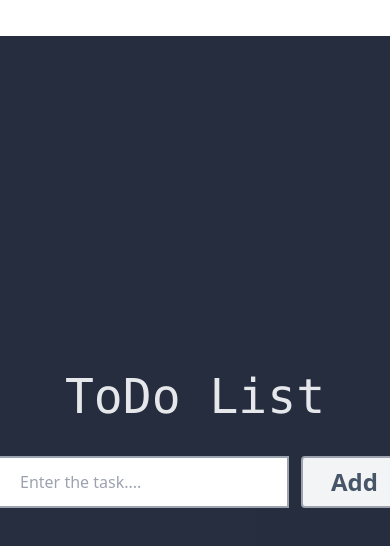
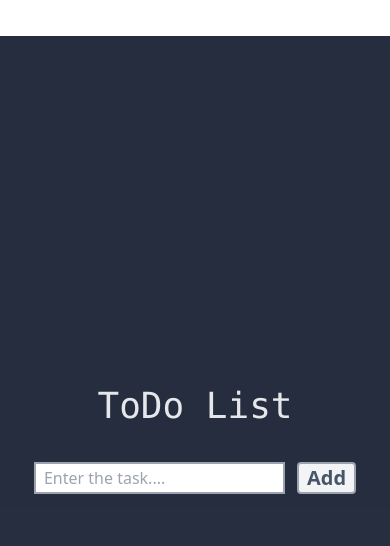
Before and after one commit to anfasmohammed/ToDo-App, a React (Create React App) app: page / in a window 390 px wide. Shown: the top 546 px of the page. Built offline with nearby package versions, Linux system fonts and the light colour scheme.

Commit message:
final commit

```diff
--- a/src/App.js
+++ b/src/App.js
@@ -72,14 +72,14 @@ const editTask=(taskName,id)=>{
   return (
 
 
-<div className="bg-slate-900 bg-opacity-90 flex flex-col gap-9 justify-center items-center h-screen mt-9">
-<h1 className="  text-5xl text-gray-200 font-mono">ToDo List</h1>
+<div className="bg-slate-900 bg-opacity-90 flex flex-col gap-9 justify-center items-center h-screen mt-9 ">
+<h1 className=" text-4xl  md:text-5xl text-gray-200 font-mono">ToDo List</h1>
 <form >
 <div className="flex gap-3" >
 
-  <input onChange={(e)=> setNewTask(e.target.value)} value={newTask} type="text " placeholder="Enter the task...." className="px-9 border-2 border-gray-400"/>
+  <input onChange={(e)=> setNewTask(e.target.value)} value={newTask} type="text " placeholder="Enter the task...." className="px-2 md:px-9 border-2 border-gray-400"/>
 
-<button onClick={addTask} className="font-semibold bg-gray-100 text-slate-600 px-7 py-2 text-2xl rounded border-2 border-gray-400 hover:bg-gray-400 hover:text-gray-100">Add</button>
+<button onClick={addTask} className="font-semibold bg-gray-100 text-slate-600 px-2 py-0 md:px-7 md:py-2 text-xl md:text-2xl rounded border-2 border-gray-400 hover:bg-gray-400 hover:text-gray-100">Add</button>
 
 </div>
 </form>
--- a/src/Components/EditForm.jsx
+++ b/src/Components/EditForm.jsx
@@ -10,11 +10,11 @@ const EditForm = ({editTask,id,taskName}) => {
     }
   return (
     <form >
-           <div className="flex justify-between text-gray-700" >
+           <div className="flex justify-between text-gray-700 sm:gap-2" >
 
-             <input onChange={(e)=>setValue(e.target.value)} type="text " value={value} placeholder='update task'  className=" border-2 px-1 border-gray-400"/>
+             <input onChange={(e)=>setValue(e.target.value)} type="text " value={value} placeholder='update task'  className=" border-2 px-1 w-[180px] md:w-[260px] border-gray-400"/>
 
-           <button onClick={update} className="font-semibold bg-gray-100 text-slate-600 px-2 text-2xl rounded border-2 border-gray-400 hover:bg-gray-400 hover:text-gray-100">Update</button>
+           <button onClick={update} className="font-semibold bg-gray-100 text-slate-600 md:px-2 md:text-2xl taxt-xl rounded border-2 border-gray-400 hover:bg-gray-400 hover:text-gray-100">Update</button>
 
            </div>
            </form>
--- a/src/Components/Todo.jsx
+++ b/src/Components/Todo.jsx
@@ -27,7 +27,7 @@ const Todo = ({index,taskName,id,deleteTask,Complete,done,editToDo}) => {
 
             </div>
 
-          <div className=' w-[300px]'>
+          <div className='w-[200px] md:w-[300px]'>
 
           <div className='flex  justify-between items-center '>
             <div><h1  className={`${done?"line-through text-gray-400 ":" text-gray-700"} text-first-letter::first-letter bg-gray-100 rounded-xl px-2 `}>{index+1}. {taskName} </h1></div>
```
